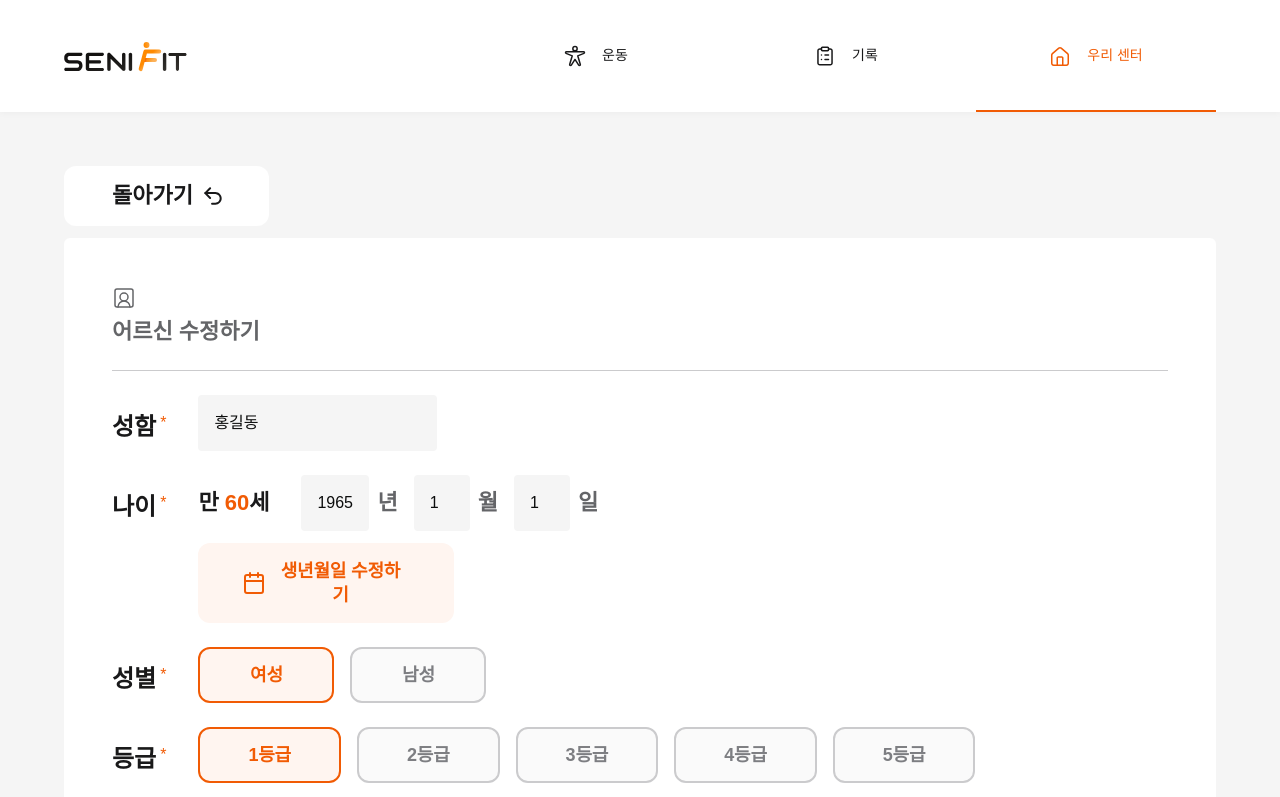
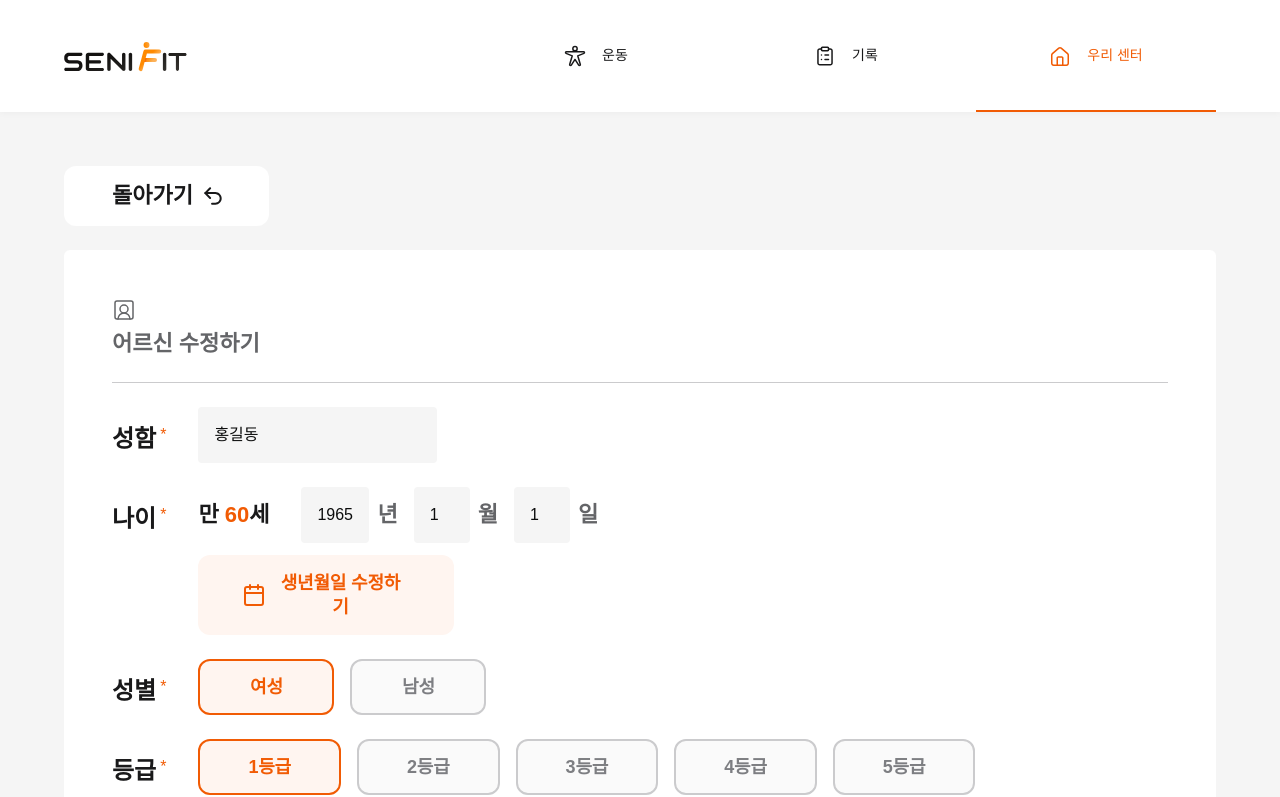
Before and after one commit to Team-Senifit/Web, a Next.js app: page /my-center/members/edit/1 in a window 1280 px wide. Shown: the top 797 px of the page. Built offline with nearby package versions, Linux system fonts and the light colour scheme; a web font is replaced by a local one.

Commit message:
Design: 수정/등록 화면 되돌아가기 버튼 gap 조정

```diff
--- a/src/app/(with-container)/my-center/members/edit/[id]/page.tsx
+++ b/src/app/(with-container)/my-center/members/edit/[id]/page.tsx
@@ -42,7 +42,7 @@ const Page = ({ params: { id } }: { params: { id: string } }) => {
   };
 
   return (
-    <Stack spacing={1.5}>
+    <Stack spacing={[2, 3]}>
       <ReturnButton href="/my-center/members" />
       <EditForm isEdit defaultValues={transformPayloadToValue(data)} />
     </Stack>
```
